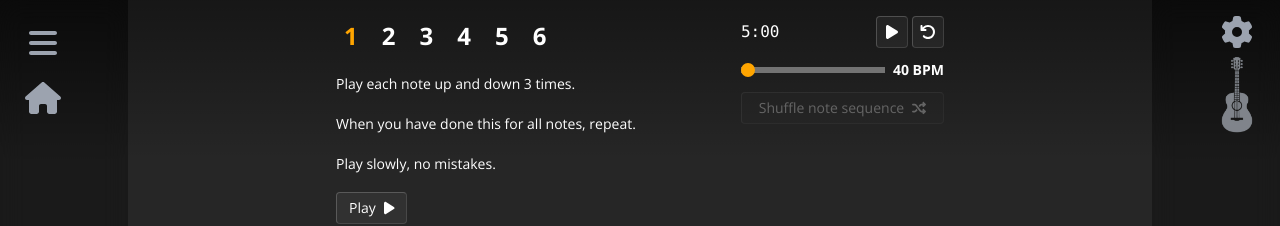
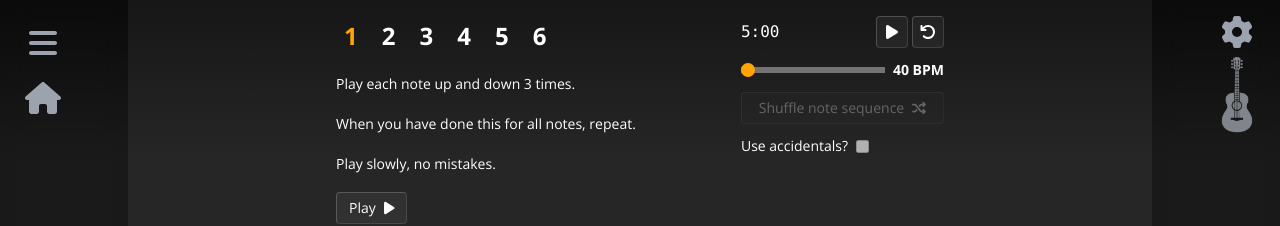
Before and after one commit to MekonLips/Frets, a React (Vite) app: page /exercises/1 in a window 1280 px wide. Shown: the top 226 px of the page. Built offline with nearby package versions, Linux system fonts and the light colour scheme.

Commit message:
Show accidentals state for every exercise

```diff
--- a/src/components/Exercises/AccidentalsToggle/AccidentalsToggle.component.jsx
+++ b/src/components/Exercises/AccidentalsToggle/AccidentalsToggle.component.jsx
@@ -1,31 +1,24 @@
 import React from 'react';
 import { useParams } from 'react-router';
 
+import { getExerciseControlConfig } from '../../../config/frets.config';
 import { useFretsStore } from '../../../store/useFretsStore';
 
 const AccidentalsToggleComponent = () => {
     const { exercise } = useParams();
-    const isExercise = Boolean(exercise);
-    const exerciseNumber = Number(exercise);
     const useAccidentals = useFretsStore(state => state.useAccidentals);
     const setUseAccidentals = useFretsStore(state => state.setUseAccidentals);
+    if (!exercise) return null;
 
-    if (isExercise)
-        return <div className="accidentals-toggle">
-            {(exerciseNumber === 4 || exerciseNumber === 5 || exerciseNumber === 6) &&
-                <label className="legacy-accidentals-toggle">
-                    <span>Use accidentals?</span>
-                    <input
-                        type="checkbox"
-                        checked={useAccidentals}
-                        onChange={event => {
-                            const enabled = event.target.checked;
-                            setUseAccidentals(enabled);
-                        }}
-                    />
-                </label>}
-        </div>
-    return null;
+    const config = getExerciseControlConfig(exercise).accidentals;
+    const checked = config.enabled ? useAccidentals : config.defaultValue;
+    return <div className="accidentals-toggle">
+        <label className={`legacy-accidentals-toggle${config.enabled ? '' : ' is-disabled'}`}>
+            <span>Use accidentals?</span>
+            <input type="checkbox" checked={checked} disabled={!config.enabled}
+                onChange={event => setUseAccidentals(event.target.checked)} />
+        </label>
+    </div>;
 };
 
 export default AccidentalsToggleComponent;
```
